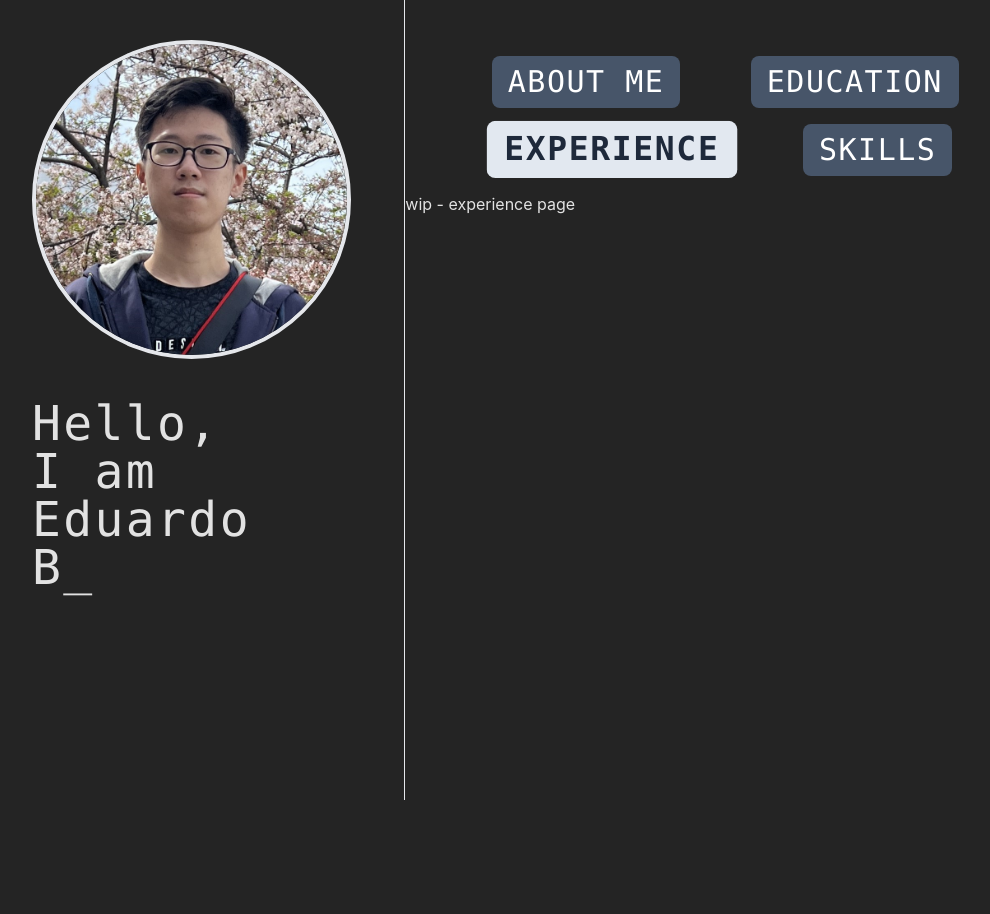
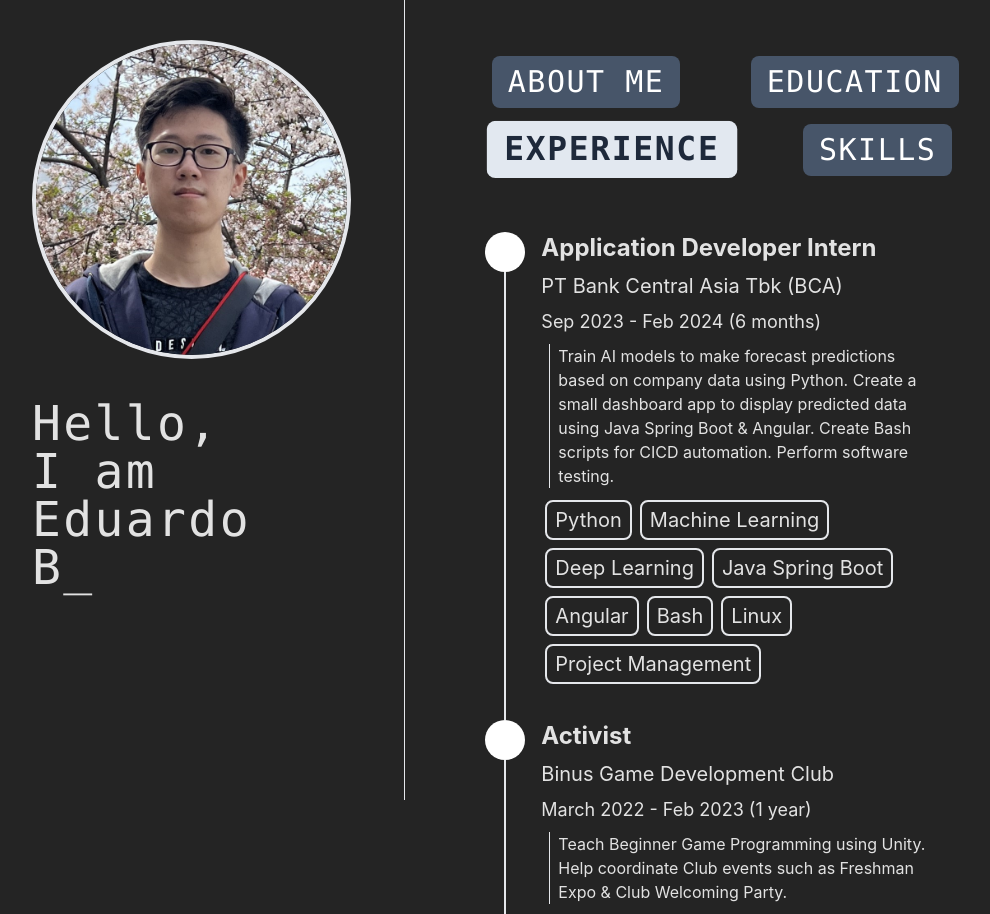
Before and after one commit to edotheepic/edotheepic.github.io, a React (Vite) app: page /#/experience in a window 1280 px wide. Shown: the top 914 px of the page, without its empty margins (128-1118 px from the left). Before the commit the page ends 800 px from the top, so only its background shows below. Built offline with nearby package versions, Linux system fonts and the light colour scheme.

Commit message:
Update All Pages

```diff
--- a/src/Pages/About.jsx
+++ b/src/Pages/About.jsx
@@ -3,7 +3,7 @@ import { Link } from "react-router-dom";
 export default function About(params) {
 
     return(
-        <div className="px-16 py-10 overflow-auto text-xl h-max">
+        <div className="text-xl animate-appear">
             <div>
                 Hello, allow me to introduce myself. My name is Eduardo Brilliandy - people usually call me Edo!<br/>
                 <br/>
--- a/src/Pages/Experience.jsx
+++ b/src/Pages/Experience.jsx
@@ -1,8 +1,81 @@
+import SkillBox from "../components/SkillBox";
+
 export default function Experience(params) {
 
     return(
-        <div>
-            wip - experience page
+        <div className="animate-appear">
+            <div className="flex">
+                <div className="flex flex-col items-center">
+                    <div className="mx-4 w-10 aspect-square bg-white rounded-full"/>
+                    <div className="mx-4 flex h-full w-0 border"/>
+                </div>
+                <div className="pb-8">
+                    <div className="font-bold text-2xl pb-2">
+                        Application Developer Intern
+                    </div>
+
+                    <div className="text-xl mb-2">
+                        PT Bank Central Asia Tbk (BCA)
+                    </div>
+
+                    <div className="text-lg mb-2">
+                        Sep 2023 - Feb 2024 (6 months)
+                    </div>
+
+                    <div className="pl-2 pr-10 ml-2 mb-2 border-l">
+                        Train AI models to make forecast predictions based on company data using Python.
+                        Create a small dashboard app  to display predicted data using Java Spring Boot & Angular.
+                        Create Bash scripts for CICD automation.
+                        Perform software testing.
+                    </div>
+
+
+                    <div className="flex flex-wrap">
+                        <SkillBox content="Python"/>
+                        <SkillBox content="Machine Learning"/>
+                        <SkillBox content="Deep Learning"/>
+                        <SkillBox content="Java Spring Boot"/>
+                        <SkillBox content="Angular"/>
+                        <SkillBox content="Bash"/>
+                        <SkillBox content="Linux"/>
+                        <SkillBox content="Project Management"/>
+                    </div>
+                </div>
+            </div>
+
+            <div className="flex flex-row">
+                <div className="flex flex-col items-center">
+                    <div className="mx-4 w-10 aspect-square bg-white rounded-full"/>
+                    <div className="mx-4 flex h-full w-0 border"/>
+                </div>
+                <div className="flex flex-col">
+                    <div className="font-bold text-2xl pb-2">
+                        Activist
+                    </div>
+
+                    <div className="text-xl mb-2">
+                        Binus Game Development Club
+                    </div>
+
+                    <div className="text-lg mb-2">
+                        March 2022 - Feb 2023 (1 year)
+                    </div>
+
+                    <div className="pl-2 pr-10 ml-2 mb-2 border-l text-left">
+                        Teach Beginner Game Programming using Unity.
+                        Help coordinate Club events such as Freshman Expo & Club Welcoming Party.
+                    </div>
+
+
+                    <div className="flex flex-wrap">
+                        <SkillBox content="Unity"/>
+                        <SkillBox content="C#"/>
+                        <SkillBox content="Communication"/>
+                        <SkillBox content="Teamwork"/>
+                    </div>
+                </div>
+            </div>
+
         </div>
     )
 };
--- a/src/Pages/Skills.jsx
+++ b/src/Pages/Skills.jsx
@@ -1,8 +1,55 @@
+import SkillBox from "../components/SkillBox";
+
 export default function Skills(params) {
 
     return(
-        <div>
-            wip - skills page
+        <div className="animate-appear">
+
+            <div className="pb-4">
+                <div className="text-2xl border-b font-semibold uppercase">
+                    Programming Skills
+                </div>
+                <div className="flex flex-wrap py-2">
+                    <SkillBox content="Python"/>
+                    <SkillBox content="Java"/>
+                    <SkillBox content="C"/>
+                    <SkillBox content="C++"/>
+                    <SkillBox content="C#"/>
+                    <SkillBox content="HTML"/>
+                    <SkillBox content="CSS"/>
+                    <SkillBox content="Javascript"/>
+                    <SkillBox content="PHP"/>
+                    <SkillBox content="SQL"/>
+                    <SkillBox content="Laravel"/>
+                    <SkillBox content="Java Spring Boot"/>
+                    <SkillBox content="React"/>
+                    <SkillBox content="Angular"/>
+                    <SkillBox content="Machine Learning"/>
+                    <SkillBox content="Deep Learning"/>
+                </div>
+            </div>
+            <div className="pb-4">
+                <div className="text-2xl border-b font-semibold uppercase">
+                    Language Skills
+                </div>
+                <div className="flex flex-wrap py-2">
+                    <SkillBox content="Bahasa Indonesia"/>
+                    <SkillBox content="English"/>
+                </div>
+            </div>
+
+            <div className="pb-4">
+                <div className="text-2xl border-b font-semibold uppercase">
+                    Soft Skills
+                </div>
+                <div className="flex flex-wrap py-2">
+                    <SkillBox content="Teamwork"/>
+                    <SkillBox content="Communication"/>
+                    <SkillBox content="Project Management"/>
+                    <SkillBox content="Problem Solving"/>
+                    <SkillBox content="Time management"/>
+                </div>
+            </div>
         </div>
     )
 };
--- a/src/components/Layout.jsx
+++ b/src/components/Layout.jsx
@@ -15,7 +15,9 @@ export default function Layout(params) {
 
             <div className="xl:w-1/2 md:w-2/3 md:h-dvh pt-10">
                 <Navbar></Navbar>
-                <Outlet></Outlet>
+                <div className="px-16 pt-10">
+                    <Outlet></Outlet>
+                </div>
             </div>
         </div>
     )
--- a/src/components/Name.jsx
+++ b/src/components/Name.jsx
@@ -13,7 +13,7 @@ export default function Name(params) {
     });
 
     return(
-        <div className="flex flex-col w-3/4 py-10 text-4xl sm:text-5xl md:text-3xl xl:text-5xl 2xl:text-6xl tracking-wider font-mono overflow-clip">
+        <div className="flex flex-col w-3/4 pt-10 pb-2 text-4xl sm:text-5xl md:text-3xl xl:text-5xl 2xl:text-6xl tracking-wider font-mono overflow-clip">
 
             <Typewriter
                 text={"Hello,\nI am\nEduardo\nBrilliandy"}
--- a/src/components/NewLineText.jsx
+++ b/src/components/NewLineText.jsx
@@ -1,5 +1,12 @@
 export default function NewLineText({text}) {
-    const newText = text.split('\n').map(str => <><div className="basis-full"/><div>{str}</div></>);
 
-    return newText;
+    return(
+        <div>
+            {text.split('\n').map((str, index) => (
+                <div key={index}>
+                    <div>{str}</div>
+                </div>
+            ))}
+        </div>
+    )
 };
--- /dev/null
+++ b/src/components/SkillBox.jsx
@@ -0,0 +1,8 @@
+export default function SkillBox({content}) {
+
+    return(
+        <div className="px-2 py-1 m-1 min-w-12 border-2 rounded-lg text-xl text-center hover:bg-slate-200 hover:text-black ease-in duration-200">
+            {content}
+        </div>
+    )
+};
--- a/tailwind.config.js
+++ b/tailwind.config.js
@@ -18,21 +18,20 @@ export default {
             transform: "translateY(0rem) scale(1.1)",
           },
         },
-        blink: {
+        appear: {
           "0%": {
             opacity: "0",
-          },
-          "50%": {
-            opacity: "1",
+            transform: "translateY(2rem)",
           },
           "100%": {
-            opacity: "0",
+            opacity: "1",
+            transform: "translateY(0rem)",
           },
         }
       },
       animation: {
         float: "float 5s ease-in-out infinite",
-        blink: "blink 1s infinite"
+        appear: "appear 2s"
       },
     },
   },
```
Also changed, not shown: src/Pages/Education.jsx (+103 -2 lines).
